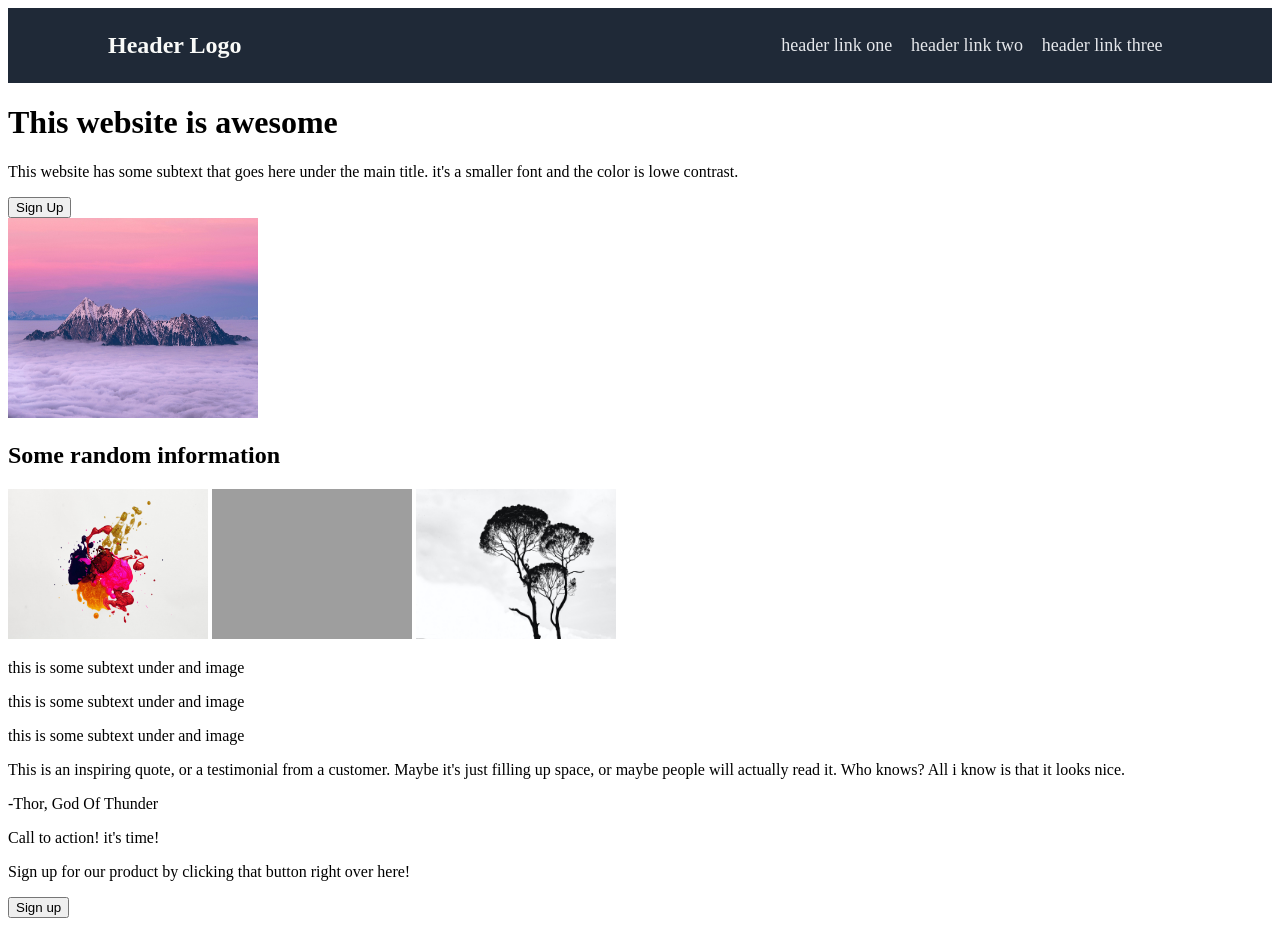
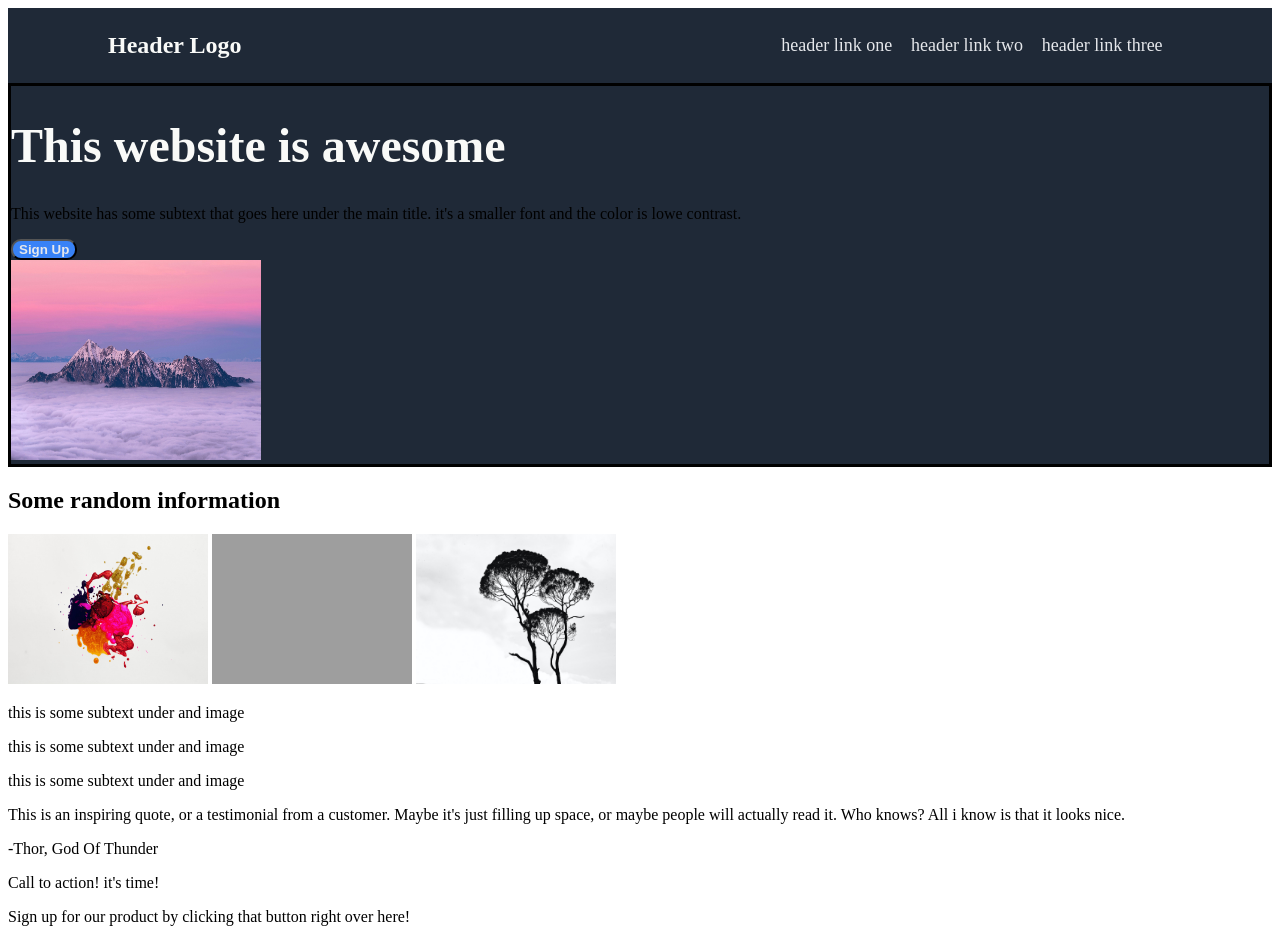
Before and after one commit to IdoHoresh/LandingPage, a plain HTML site: page index.html in a window 1280 px wide. Shown: the top 929 px of the page. Drawn offline with Linux system fonts and the light colour scheme; grey boxes are pictures that could not be loaded.

Commit message:
styled the fonts,colors,background and button corners

```diff
--- a/styles.css
+++ b/styles.css
@@ -26,3 +26,26 @@ a{
     justify-content: right;
     justify-content: space-around ;
 }
+
+.header_bottom{
+    border-style: solid;
+    background-color: #1F2937;
+}
+
+.main_header{
+    font-size:48px;
+    font-weight: bold;
+    color: #F9FAF8;
+}
+
+.main_secondary_text{
+    font-size:18px;
+    color:#E5E7EB;
+}
+
+.sign_up_button{
+    background-color:#3882f6;
+    border-radius:10px;
+    color:#E5E7EB;
+    font-weight: bold;
+}
```
